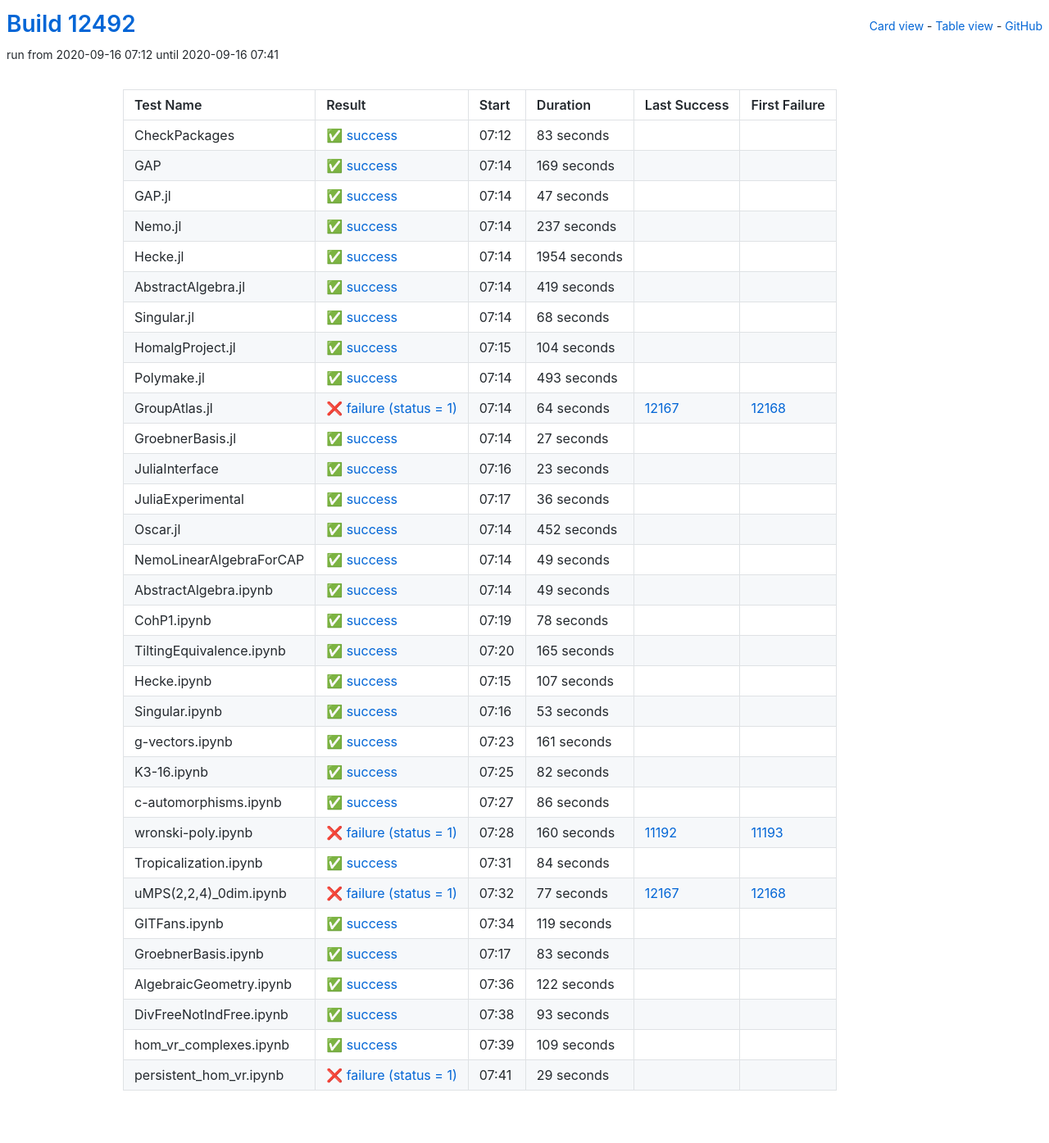
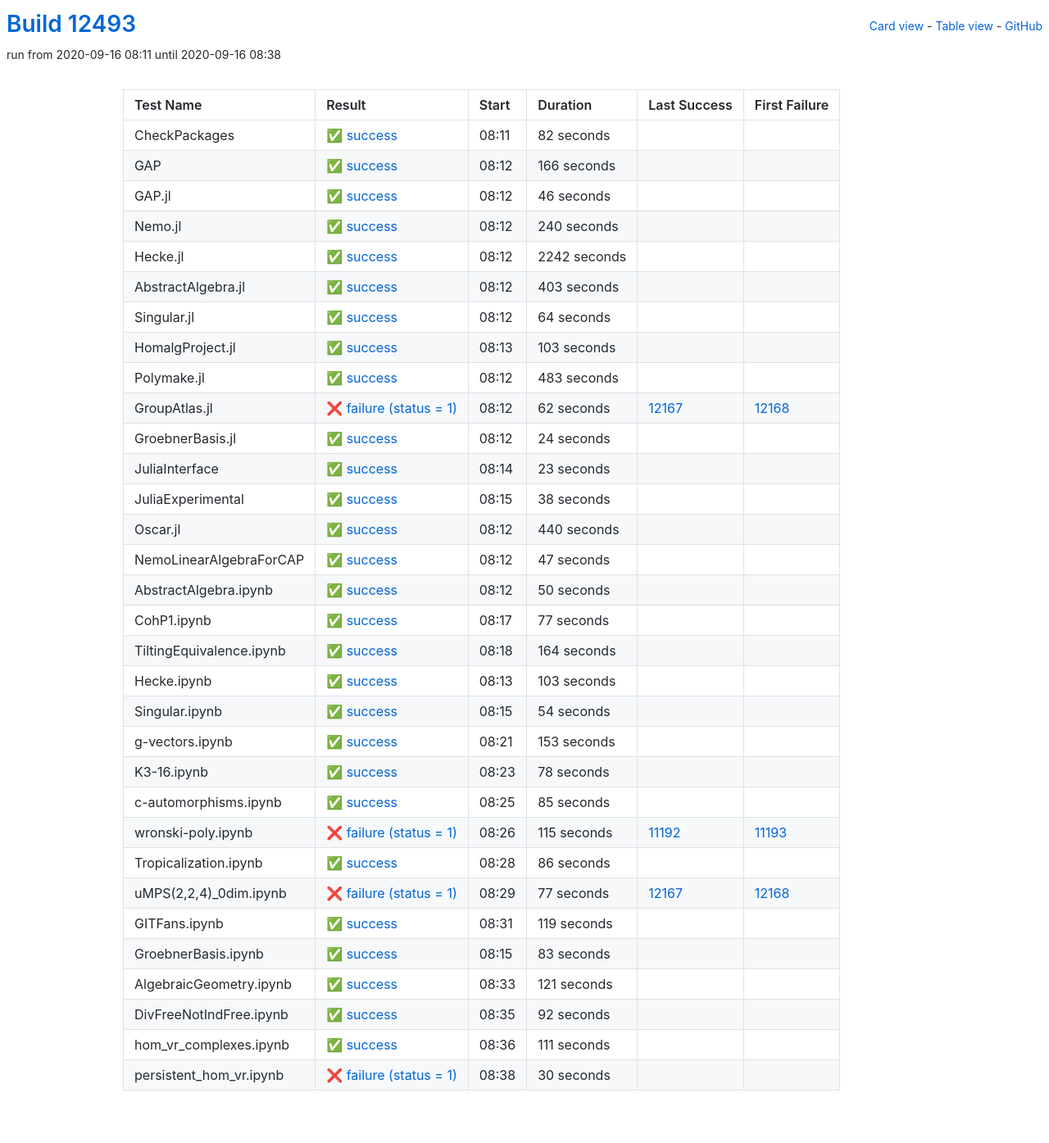
Before and after one commit to oscar-system/oscar-ci-status, a Jekyll site: the page built from table.html, in a window 1280 px wide. Shown: the whole page at 82% size. Built offline with Jekyll 4.4.1, drawn with Linux system fonts in a browser that asks for light colours.

Commit message:
Build #12493

```diff
--- a/_data/ci.yml
+++ b/_data/ci.yml
@@ -1,6 +1,6 @@
 ---
-build: 12492
-build_url: https://oscarci.mathematik.uni-kl.de/job/oscar/12492/
+build: 12493
+build_url: https://oscarci.mathematik.uni-kl.de/job/oscar/12493/
 job: oscar
 organization: oscar-system
 repo: oscar-ci-status
@@ -8,140 +8,140 @@
 tests:
 - name: CheckPackages
   id: checkpackages
-  log: https://oscarci.mathematik.uni-kl.de/job/oscar/12492/artifact/logs/build-12492/CheckPackages.log
-  start: 2020-09-16 07:12
+  log: https://oscarci.mathematik.uni-kl.de/job/oscar/12493/artifact/logs/build-12493/CheckPackages.log
+  start: 2020-09-16 08:11
   success: true
   exitcode: 0
   status: success
-  duration: 83
+  duration: 82
   last_success: false
   last_success_url:
   first_failure: false
   first_failure_url:
 - name: GAP
   id: gap
-  log: https://oscarci.mathematik.uni-kl.de/job/oscar/12492/artifact/logs/build-12492/GAP.log
-  start: 2020-09-16 07:14
+  log: https://oscarci.mathematik.uni-kl.de/job/oscar/12493/artifact/logs/build-12493/GAP.log
+  start: 2020-09-16 08:12
   success: true
   exitcode: 0
   status: success
-  duration: 169
+  duration: 166
   last_success: false
   last_success_url:
   first_failure: false
   first_failure_url:
 - name: GAP.jl
   id: gap-jl
-  log: https://oscarci.mathematik.uni-kl.de/job/oscar/12492/artifact/logs/build-12492/GAP.jl.log
-  start: 2020-09-16 07:14
+  log: https://oscarci.mathematik.uni-kl.de/job/oscar/12493/artifact/logs/build-12493/GAP.jl.log
+  start: 2020-09-16 08:12
   success: true
   exitcode: 0
   status: success
-  duration: 47
+  duration: 46
   last_success: false
   last_success_url:
   first_failure: false
   first_failure_url:
 - name: Nemo.jl
   id: nemo-jl
-  log: https://oscarci.mathematik.uni-kl.de/job/oscar/12492/artifact/logs/build-12492/Nemo.jl.log
-  start: 2020-09-16 07:14
+  log: https://oscarci.mathematik.uni-kl.de/job/oscar/12493/artifact/logs/build-12493/Nemo.jl.log
+  start: 2020-09-16 08:12
   success: true
   exitcode: 0
   status: success
-  duration: 237
+  duration: 240
   last_success: false
   last_success_url:
   first_failure: false
   first_failure_url:
 - name: Hecke.jl
   id: hecke-jl
-  log: https://oscarci.mathematik.uni-kl.de/job/oscar/12492/artifact/logs/build-12492/Hecke.jl.log
-  start: 2020-09-16 07:14
+  log: https://oscarci.mathematik.uni-kl.de/job/oscar/12493/artifact/logs/build-12493/Hecke.jl.log
+  start: 2020-09-16 08:12
   success: true
   exitcode: 0
   status: success
-  duration: 1954
+  duration: 2242
   last_success: false
   last_success_url:
   first_failure: false
   first_failure_url:
 - name: AbstractAlgebra.jl
   id: abstractalgebra-jl
-  log: https://oscarci.mathematik.uni-kl.de/job/oscar/12492/artifact/logs/build-12492/AbstractAlgebra.jl.log
-  start: 2020-09-16 07:14
+  log: https://oscarci.mathematik.uni-kl.de/job/oscar/12493/artifact/logs/build-12493/AbstractAlgebra.jl.log
+  start: 2020-09-16 08:12
   success: true
   exitcode: 0
   status: success
-  duration: 419
+  duration: 403
   last_success: false
   last_success_url:
   first_failure: false
   first_failure_url:
 - name: Singular.jl
   id: singular-jl
-  log: https://oscarci.mathematik.uni-kl.de/job/oscar/12492/artifact/logs/build-12492/Singular.jl.log
-  start: 2020-09-16 07:14
+  log: https://oscarci.mathematik.uni-kl.de/job/oscar/12493/artifact/logs/build-12493/Singular.jl.log
+  start: 2020-09-16 08:12
   success: true
   exitcode: 0
   status: success
-  duration: 68
+  duration: 64
   last_success: false
   last_success_url:
   first_failure: false
   first_failure_url:
 - name: HomalgProject.jl
   id: homalgproject-jl
-  log: https://oscarci.mathematik.uni-kl.de/job/oscar/12492/artifact/logs/build-12492/HomalgProject.jl.log
-  start: 2020-09-16 07:15
+  log: https://oscarci.mathematik.uni-kl.de/job/oscar/12493/artifact/logs/build-12493/HomalgProject.jl.log
+  start: 2020-09-16 08:13
   success: true
   exitcode: 0
   status: success
-  duration: 104
+  duration: 103
   last_success: false
   last_success_url:
   first_failure: false
   first_failure_url:
 - name: Polymake.jl
   id: polymake-jl
-  log: https://oscarci.mathematik.uni-kl.de/job/oscar/12492/artifact/logs/build-12492/Polymake.jl.log
-  start: 2020-09-16 07:14
+  log: https://oscarci.mathematik.uni-kl.de/job/oscar/12493/artifact/logs/build-12493/Polymake.jl.log
+  start: 2020-09-16 08:12
   success: true
   exitcode: 0
   status: success
-  duration: 493
+  duration: 483
   last_success: false
   last_success_url:
   first_failure: false
   first_failure_url:
 - name: GroupAtlas.jl
   id: groupatlas-jl
-  log: https://oscarci.mathematik.uni-kl.de/job/oscar/12492/artifact/logs/build-12492/GroupAtlas.jl.log
-  start: 2020-09-16 07:14
+  log: https://oscarci.mathematik.uni-kl.de/job/oscar/12493/artifact/logs/build-12493/GroupAtlas.jl.log
+  start: 2020-09-16 08:12
   success: false
   exitcode: 1
   status: failure
-  duration: 64
+  duration: 62
   last_success: 12167
   last_success_url: https://oscarci.mathematik.uni-kl.de/job/oscar/12167/
   first_failure: 12168
   first_failure_url: https://oscarci.mathematik.uni-kl.de/job/oscar/12168/
 - name: GroebnerBasis.jl
   id: groebnerbasis-jl
-  log: https://oscarci.mathematik.uni-kl.de/job/oscar/12492/artifact/logs/build-12492/GroebnerBasis.jl.log
-  start: 2020-09-16 07:14
+  log: https://oscarci.mathematik.uni-kl.de/job/oscar/12493/artifact/logs/build-12493/GroebnerBasis.jl.log
+  start: 2020-09-16 08:12
   success: true
   exitcode: 0
   status: success
-  duration: 27
+  duration: 24
   last_success: false
   last_success_url:
   first_failure: false
   first_failure_url:
 - name: JuliaInterface
   id: juliainterface
-  log: https://oscarci.mathematik.uni-kl.de/job/oscar/12492/artifact/logs/build-12492/JuliaInterface.log
-  start: 2020-09-16 07:16
+  log: https://oscarci.mathematik.uni-kl.de/job/oscar/12493/artifact/logs/build-12493/JuliaInterface.log
+  start: 2020-09-16 08:14
   success: true
   exitcode: 0
   status: success
@@ -152,56 +152,116 @@
   first_failure_url:
 - name: JuliaExperimental
   id: juliaexperimental
-  log: https://oscarci.mathematik.uni-kl.de/job/oscar/12492/artifact/logs/build-12492/JuliaExperimental.log
-  start: 2020-09-16 07:17
+  log: https://oscarci.mathematik.uni-kl.de/job/oscar/12493/artifact/logs/build-12493/JuliaExperimental.log
+  start: 2020-09-16 08:15
   success: true
   exitcode: 0
   status: success
-  duration: 36
+  duration: 38
   last_success: false
   last_success_url:
   first_failure: false
   first_failure_url:
 - name: Oscar.jl
   id: oscar-jl
-  log: https://oscarci.mathematik.uni-kl.de/job/oscar/12492/artifact/logs/build-12492/Oscar.jl.log
-  start: 2020-09-16 07:14
+  log: https://oscarci.mathematik.uni-kl.de/job/oscar/12493/artifact/logs/build-12493/Oscar.jl.log
+  start: 2020-09-16 08:12
   success: true
   exitcode: 0
   status: success
-  duration: 452
+  duration: 440
   last_success: false
   last_success_url:
   first_failure: false
   first_failure_url:
 - name: NemoLinearAlgebraForCAP
   id: nemolinearalgebraforcap
-  log: https://oscarci.mathematik.uni-kl.de/job/oscar/12492/artifact/logs/build-12492/NemoLinearAlgebraForCAP.log
-  start: 2020-09-16 07:14
+  log: https://oscarci.mathematik.uni-kl.de/job/oscar/12493/artifact/logs/build-12493/NemoLinearAlgebraForCAP.log
+  start: 2020-09-16 08:12
   success: true
   exitcode: 0
   status: success
-  duration: 49
+  duration: 47
   last_success: false
   last_success_url:
   first_failure: false
   first_failure_url:
 - name: AbstractAlgebra.ipynb
   id: abstractalgebra-ipynb
-  log: https://oscarci.mathematik.uni-kl.de/job/oscar/12492/artifact/logs/build-12492/AbstractAlgebra.ipynb.log
-  start: 2020-09-16 07:14
+  log: https://oscarci.mathematik.uni-kl.de/job/oscar/12493/artifact/logs/build-12493/AbstractAlgebra.ipynb.log
+  start: 2020-09-16 08:12
   success: true
   exitcode: 0
   status: success
-  duration: 49
+  duration: 50
   last_success: false
   last_success_url:
   first_failure: false
   first_failure_url:
 - name: CohP1.ipynb
   id: cohp1-ipynb
-  log: https://oscarci.mathematik.uni-kl.de/job/oscar/12492/artifact/logs/build-12492/CohP1.ipynb.log
-  start: 2020-09-16 07:19
+  log: https://oscarci.mathematik.uni-kl.de/job/oscar/12493/artifact/logs/build-12493/CohP1.ipynb.log
+  start: 2020-09-16 08:17
+  success: true
+  exitcode: 0
+  status: success
+  duration: 77
+  last_success: false
+  last_success_url:
+  first_failure: false
+  first_failure_url:
+- name: TiltingEquivalence.ipynb
+  id: tiltingequivalence-ipynb
+  log: https://oscarci.mathematik.uni-kl.de/job/oscar/12493/artifact/logs/build-12493/TiltingEquivalence.ipynb.log
+  start: 2020-09-16 08:18
+  success: true
+  exitcode: 0
+  status: success
+  duration: 164
+  last_success: false
+  last_success_url:
+  first_failure: false
+  first_failure_url:
+- name: Hecke.ipynb
+  id: hecke-ipynb
+  log: https://oscarci.mathematik.uni-kl.de/job/oscar/12493/artifact/logs/build-12493/Hecke.ipynb.log
+  start: 2020-09-16 08:13
+  success: true
+  exitcode: 0
+  status: success
+  duration: 103
+  last_success: false
+  last_success_url:
+  first_failure: false
+  first_failure_url:
+- name: Singular.ipynb
+  id: singular-ipynb
+  log: https://oscarci.mathematik.uni-kl.de/job/oscar/12493/artifact/logs/build-12493/Singular.ipynb.log
+  start: 2020-09-16 08:15
+  success: true
+  exitcode: 0
+  status: success
+  duration: 54
+  last_success: false
+  last_success_url:
+  first_failure: false
+  first_failure_url:
+- name: g-vectors.ipynb
+  id: g-vectors-ipynb
+  log: https://oscarci.mathematik.uni-kl.de/job/oscar/12493/artifact/logs/build-12493/g-vectors.ipynb.log
+  start: 2020-09-16 08:21
+  success: true
+  exitcode: 0
+  status: success
+  duration: 153
+  last_success: false
+  last_success_url:
+  first_failure: false
+  first_failure_url:
+- name: K3-16.ipynb
+  id: k3-16-ipynb
+  log: https://oscarci.mathematik.uni-kl.de/job/oscar/12493/artifact/logs/build-12493/K3-16.ipynb.log
+  start: 2020-09-16 08:23
   success: true
   exitcode: 0
   status: success
@@ -210,70 +270,34 @@
   last_success_url:
   first_failure: false
   first_failure_url:
-- name: TiltingEquivalence.ipynb
-  id: tiltingequivalence-ipynb
-  log: https://oscarci.mathematik.uni-kl.de/job/oscar/12492/artifact/logs/build-12492/TiltingEquivalence.ipynb.log
-  start: 2020-09-16 07:20
+- name: c-automorphisms.ipynb
+  id: c-automorphisms-ipynb
+  log: https://oscarci.mathematik.uni-kl.de/job/oscar/12493/artifact/logs/build-12493/c-automorphisms.ipynb.log
+  start: 2020-09-16 08:25
   success: true
   exitcode: 0
   status: success
-  duration: 165
+  duration: 85
   last_success: false
   last_success_url:
   first_failure: false
   first_failure_url:
-- name: Hecke.ipynb
-  id: hecke-ipynb
-  log: https://oscarci.mathematik.uni-kl.de/job/oscar/12492/artifact/logs/build-12492/Hecke.ipynb.log
-  start: 2020-09-16 07:15
-  success: true
-  exitcode: 0
-  status: success
-  duration: 107
-  last_success: false
-  last_success_url:
-  first_failure: false
-  first_failure_url:
-- name: Singular.ipynb
-  id: singular-ipynb
-  log: https://oscarci.mathematik.uni-kl.de/job/oscar/12492/artifact/logs/build-12492/Singular.ipynb.log
-  start: 2020-09-16 07:16
-  success: true
-  exitcode: 0
-  status: success
-  duration: 53
-  last_success: false
-  last_success_url:
-  first_failure: false
-  first_failure_url:
-- name: g-vectors.ipynb
-  id: g-vectors-ipynb
-  log: https://oscarci.mathematik.uni-kl.de/job/oscar/12492/artifact/logs/build-12492/g-vectors.ipynb.log
-  start: 2020-09-16 07:23
-  success: true
-  exitcode: 0
-  status: success
-  duration: 161
-  last_success: false
-  last_success_url:
-  first_failure: false
-  first_failure_url:
-- name: K3-16.ipynb
-  id: k3-16-ipynb
-  log: https://oscarci.mathematik.uni-kl.de/job/oscar/12492/artifact/logs/build-12492/K3-16.ipynb.log
-  start: 2020-09-16 07:25
-  success: true
-  exitcode: 0
-  status: success
-  duration: 82
-  last_success: false
-  last_success_url:
-  first_failure: false
-  first_failure_url:
-- name: c-automorphisms.ipynb
-  id: c-automorphisms-ipynb
-  log: https://oscarci.mathematik.uni-kl.de/job/oscar/12492/artifact/logs/build-12492/c-automorphisms.ipynb.log
-  start: 2020-09-16 07:27
+- name: wronski-poly.ipynb
+  id: wronski-poly-ipynb
+  log: https://oscarci.mathematik.uni-kl.de/job/oscar/12493/artifact/logs/build-12493/wronski-poly.ipynb.log
+  start: 2020-09-16 08:26
+  success: false
+  exitcode: 1
+  status: failure
+  duration: 115
+  last_success: 11192
+  last_success_url: https://oscarci.mathematik.uni-kl.de/job/oscar/11192/
+  first_failure: 11193
+  first_failure_url: https://oscarci.mathematik.uni-kl.de/job/oscar/11193/
+- name: Tropicalization.ipynb
+  id: tropicalization-ipynb
+  log: https://oscarci.mathematik.uni-kl.de/job/oscar/12493/artifact/logs/build-12493/Tropicalization.ipynb.log
+  start: 2020-09-16 08:28
   success: true
   exitcode: 0
   status: success
@@ -282,34 +306,10 @@
   last_success_url:
   first_failure: false
   first_failure_url:
-- name: wronski-poly.ipynb
-  id: wronski-poly-ipynb
-  log: https://oscarci.mathematik.uni-kl.de/job/oscar/12492/artifact/logs/build-12492/wronski-poly.ipynb.log
-  start: 2020-09-16 07:28
-  success: false
-  exitcode: 1
-  status: failure
-  duration: 160
-  last_success: 11192
-  last_success_url: https://oscarci.mathematik.uni-kl.de/job/oscar/11192/
-  first_failure: 11193
-  first_failure_url: https://oscarci.mathematik.uni-kl.de/job/oscar/11193/
-- name: Tropicalization.ipynb
-  id: tropicalization-ipynb
-  log: https://oscarci.mathematik.uni-kl.de/job/oscar/12492/artifact/logs/build-12492/Tropicalization.ipynb.log
-  start: 2020-09-16 07:31
-  success: true
-  exitcode: 0
-  status: success
-  duration: 84
-  last_success: false
-  last_success_url:
-  first_failure: false
-  first_failure_url:
 - name: uMPS(2,2,4)_0dim.ipynb
   id: umps-2-2-4-0dim-ipynb
-  log: https://oscarci.mathematik.uni-kl.de/job/oscar/12492/artifact/logs/build-12492/uMPS-2-2-4-_0dim.ipynb.log
-  start: 2020-09-16 07:32
+  log: https://oscarci.mathematik.uni-kl.de/job/oscar/12493/artifact/logs/build-12493/uMPS-2-2-4-_0dim.ipynb.log
+  start: 2020-09-16 08:29
   success: false
   exitcode: 1
   status: failure
@@ -320,8 +320,8 @@
   first_failure_url: https://oscarci.mathematik.uni-kl.de/job/oscar/12168/
 - name: GITFans.ipynb
   id: gitfans-ipynb
-  log: https://oscarci.mathematik.uni-kl.de/job/oscar/12492/artifact/logs/build-12492/GITFans.ipynb.log
-  start: 2020-09-16 07:34
+  log: https://oscarci.mathematik.uni-kl.de/job/oscar/12493/artifact/logs/build-12493/GITFans.ipynb.log
+  start: 2020-09-16 08:31
   success: true
   exitcode: 0
   status: success
@@ -332,8 +332,8 @@
   first_failure_url:
 - name: GroebnerBasis.ipynb
   id: groebnerbasis-ipynb
-  log: https://oscarci.mathematik.uni-kl.de/job/oscar/12492/artifact/logs/build-12492/GroebnerBasis.ipynb.log
-  start: 2020-09-16 07:17
+  log: https://oscarci.mathematik.uni-kl.de/job/oscar/12493/artifact/logs/build-12493/GroebnerBasis.ipynb.log
+  start: 2020-09-16 08:15
   success: true
   exitcode: 0
   status: success
@@ -344,48 +344,48 @@
   first_failure_url:
 - name: AlgebraicGeometry.ipynb
   id: algebraicgeometry-ipynb
-  log: https://oscarci.mathematik.uni-kl.de/job/oscar/12492/artifact/logs/build-12492/AlgebraicGeometry.ipynb.log
-  start: 2020-09-16 07:36
+  log: https://oscarci.mathematik.uni-kl.de/job/oscar/12493/artifact/logs/build-12493/AlgebraicGeometry.ipynb.log
+  start: 2020-09-16 08:33
   success: true
   exitcode: 0
   status: success
-  duration: 122
+  duration: 121
   last_success: false
   last_success_url:
   first_failure: false
   first_failure_url:
 - name: DivFreeNotIndFree.ipynb
   id: divfreenotindfree-ipynb
-  log: https://oscarci.mathematik.uni-kl.de/job/oscar/12492/artifact/logs/build-12492/DivFreeNotIndFree.ipynb.log
-  start: 2020-09-16 07:38
+  log: https://oscarci.mathematik.uni-kl.de/job/oscar/12493/artifact/logs/build-12493/DivFreeNotIndFree.ipynb.log
+  start: 2020-09-16 08:35
   success: true
   exitcode: 0
   status: success
-  duration: 93
+  duration: 92
   last_success: false
   last_success_url:
   first_failure: false
   first_failure_url:
 - name: hom_vr_complexes.ipynb
   id: hom-vr-complexes-ipynb
-  log: https://oscarci.mathematik.uni-kl.de/job/oscar/12492/artifact/logs/build-12492/hom_vr_complexes.ipynb.log
-  start: 2020-09-16 07:39
+  log: https://oscarci.mathematik.uni-kl.de/job/oscar/12493/artifact/logs/build-12493/hom_vr_complexes.ipynb.log
+  start: 2020-09-16 08:36
   success: true
   exitcode: 0
   status: success
-  duration: 109
+  duration: 111
   last_success: false
   last_success_url:
   first_failure: false
   first_failure_url:
 - name: persistent_hom_vr.ipynb
   id: persistent-hom-vr-ipynb
-  log: https://oscarci.mathematik.uni-kl.de/job/oscar/12492/artifact/logs/build-12492/persistent_hom_vr.ipynb.log
-  start: 2020-09-16 07:41
+  log: https://oscarci.mathematik.uni-kl.de/job/oscar/12493/artifact/logs/build-12493/persistent_hom_vr.ipynb.log
+  start: 2020-09-16 08:38
   success: false
   exitcode: 1
   status: failure
-  duration: 29
+  duration: 30
   last_success: false
   last_success_url:
   first_failure: false
```
Also changed, not shown: README.md.
